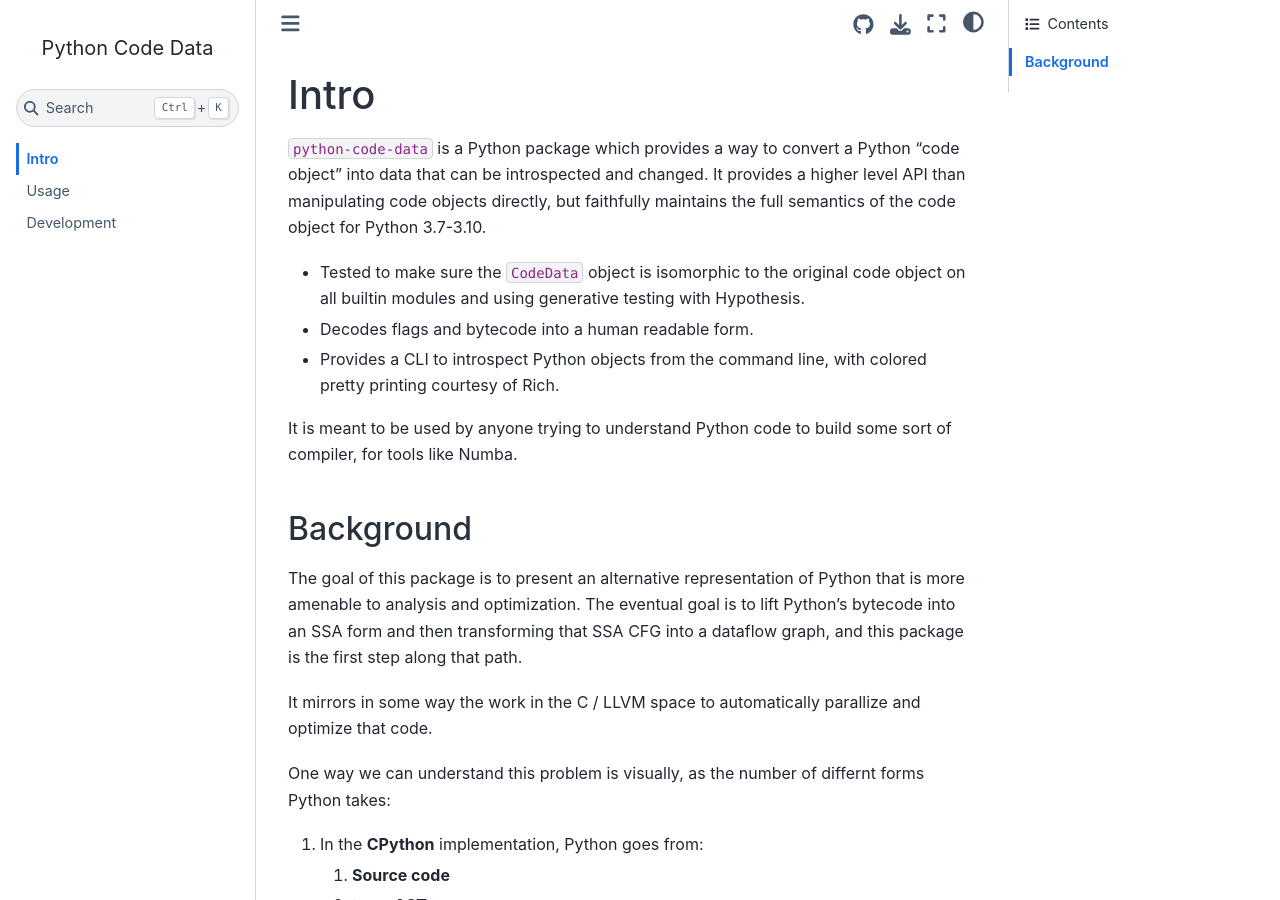
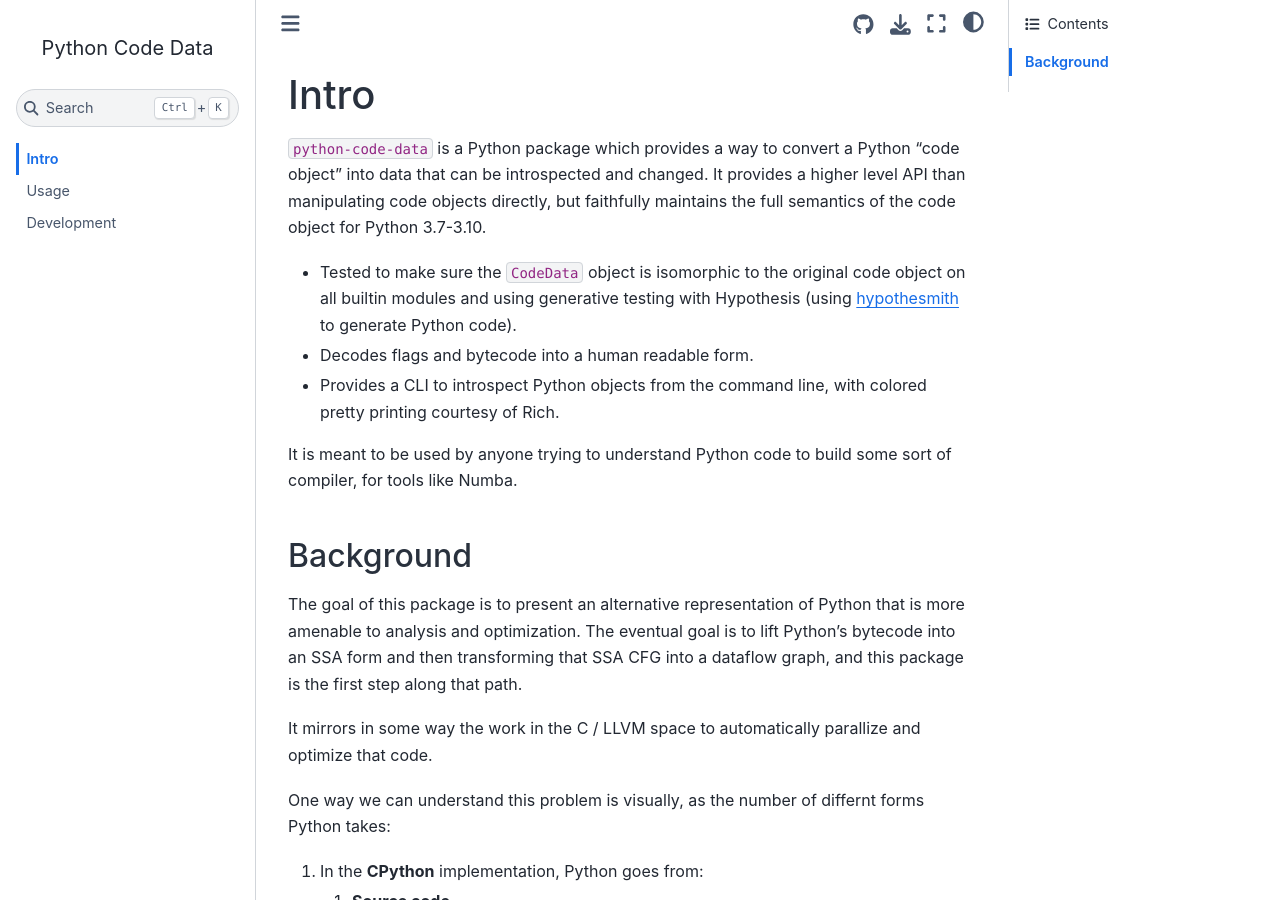
Before and after one commit to metadsl/python-code-data, a Jupyter Book: the page built from docs/intro.md, in a window 1280 px wide and 900 px high. Built offline with Jupyter Book 1.0.4 settings and Sphinx 7.4.7 and the Sphinx Book theme 1.1.4, drawn with Linux system fonts in a browser that asks for light colours; pages that are not in the unit, such as notebooks, are missing from menus.

Commit message:
Add link to hypothesmith in docs

```diff
--- a/docs/intro.md
+++ b/docs/intro.md
@@ -6,7 +6,7 @@
 maintains the full semantics of the code object for Python 3.7-3.10.
 
 - Tested to make sure the `CodeData` object is isomorphic to the original
-  code object on all builtin modules and using generative testing with Hypothesis.
+  code object on all builtin modules and using generative testing with Hypothesis (using [hypothesmith](https://github.com/Zac-HD/hypothesmith#hypothesmith) to generate Python code).
 - Decodes flags and bytecode into a human readable form.
 - Provides a CLI to introspect Python objects from the command line, with
   colored pretty printing courtesy of Rich.
```
